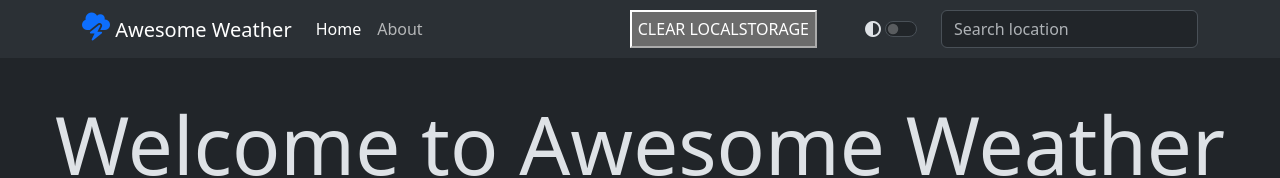
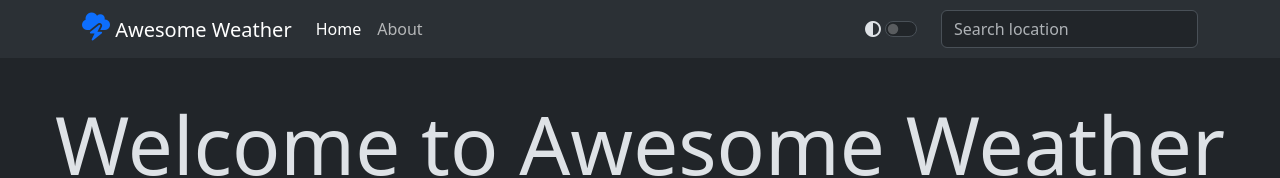
Before and after one commit to kaem0n/epicode-U3-W2-D5, a React (Create React App) app: page / in a window 1280 px wide. Shown: the top 178 px of the page. Built offline with nearby package versions, Linux system fonts and the light colour scheme; no server answers.

Commit message:
removed feature development test button in navbar

```diff
--- a/src/components/MyNavBar.jsx
+++ b/src/components/MyNavBar.jsx
@@ -27,8 +27,6 @@ const MyNavBar = () => {
       html.setAttribute('data-bs-theme', 'dark')
     }
   }
-
-  const clear = () => localStorage.clear()
 
   const handleCheck = () => {
     setCheck(!check)
@@ -62,9 +60,6 @@ const MyNavBar = () => {
             </Nav.Link>
           </Nav>
           <Nav>
-            <button className="me-5" onClick={() => clear()}>
-              CLEAR LOCALSTORAGE
-            </button>
             <Form onSubmit={handleSubmit} className="d-flex align-items-center">
               <div className="d-flex align-items-center">
                 <i className="fa-solid fa-circle-half-stroke me-1"></i>
```
